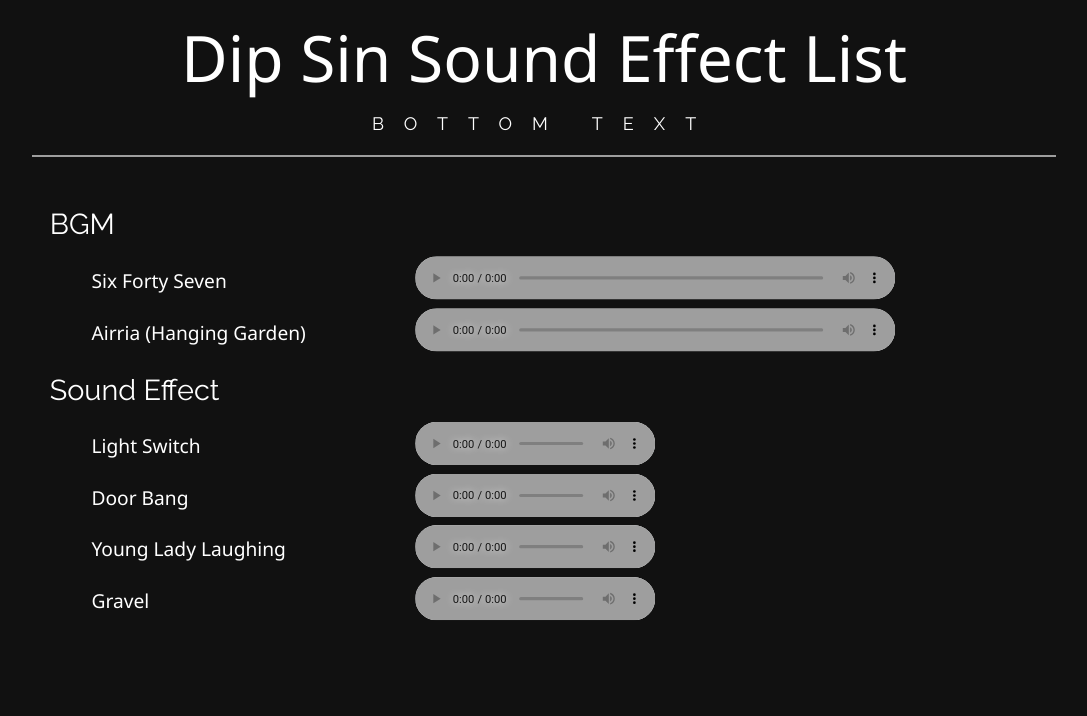
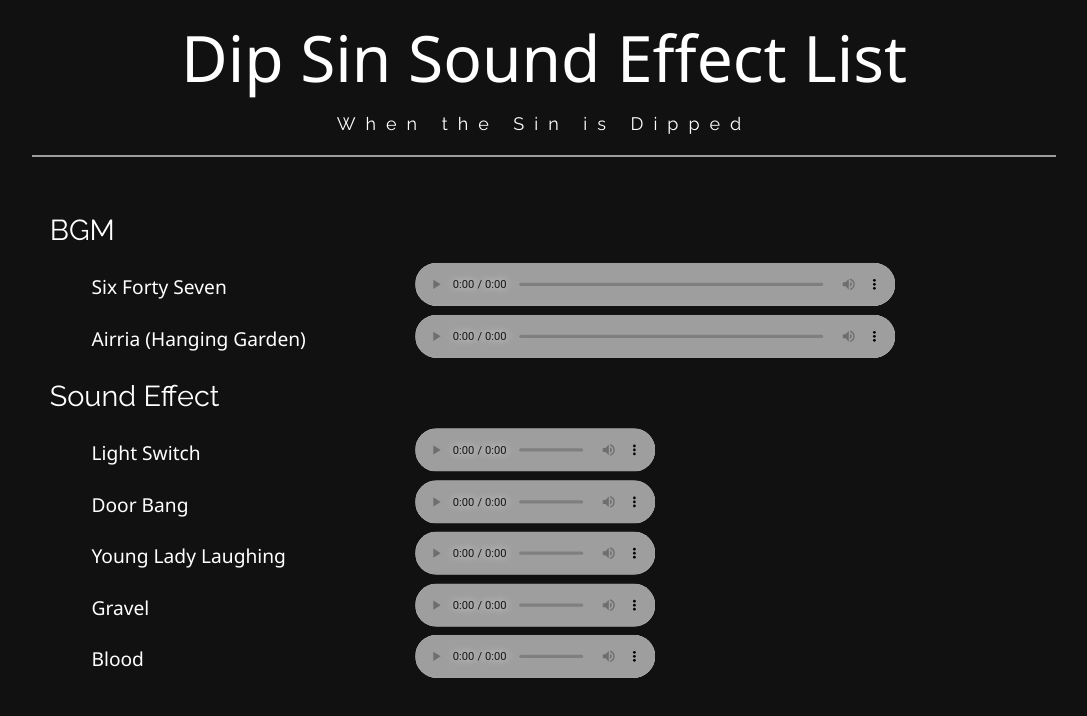
Before and after one commit to MyMemUNC/MyMemUNC.github.io, a plain HTML site: page dipsin/index.html in a window 1280 px wide. Shown: the whole page, without its empty margins (96-1183 px from the left). Drawn offline with nearby package versions, Linux system fonts and the light colour scheme.

Commit message:
Update #2

```diff
--- a/dipsin/index.html
+++ b/dipsin/index.html
@@ -3,7 +3,7 @@
 
   <head>
 
-    <title>Gateway - UNC Foundation</title>
+    <title>When the Sin is Dipped</title>
     <meta charset="UTF-8">
     <link rel="stylesheet" href="https://www.w3schools.com/w3css/4/w3.css">
     <link rel="stylesheet"
@@ -25,7 +25,7 @@ body, html {height: 100%}
         <h2 class="w3-jumbo w3-animate-top w3-center">Dip Sin Sound Effect
           List</h2>
         <p class="w3-animate-top w3-large w3-center"
-          style="letter-spacing: 20px; margin-top: -0.5%;">BOTTOM TEXT</p>
+          style="letter-spacing: 10px; margin-top: -0.5%;"><span id="randomSlogan">Bottom text</span></p>
       </div>
 
       <div>
@@ -110,6 +110,16 @@ body, html {height: 100%}
                   </audio>
                 </td>
               </tr>
+              <tr>
+                <td style="padding-left: 7%; width: 50%;"><h3>Blood</h3></td>
+                <td style="width: 10%;"></td>
+                <td style="vertical-align: middle;">
+                  <audio controls>
+                    <source src="material/blood.ogg" type="audio/ogg">
+                    <source src="material/blood.mp3" type="audio/mpeg">
+                  </audio>
+                </td>
+              </tr>
             </tbody></table>
 
           </div>
@@ -120,5 +130,23 @@ body, html {height: 100%}
     </div>
 
   </body>
+  <script>
+    const slogan = [
+      "When the Sin is Dipped",
+      "Bottom Text",
+      "城市大學是一所歷史悠久 學科齊全 學術實力雄厚 辦學特色鮮明 在國際上具有重要影響力與競爭力的綜合性大學"
+    ];
+
+    function getRandomInt(max) {
+      return Math.floor(Math.random() * max);
+    };
+
+    sloganIndex = getRandomInt(slogan.length);
+    // console.log(slogan[sloganIndex][0])
+
+    var sloganShown = document.getElementById("randomSlogan");
+
+    sloganShown.innerText = slogan[sloganIndex];
+  </script>
 
 </html>
```
Also changed, not shown: 8 other files.
